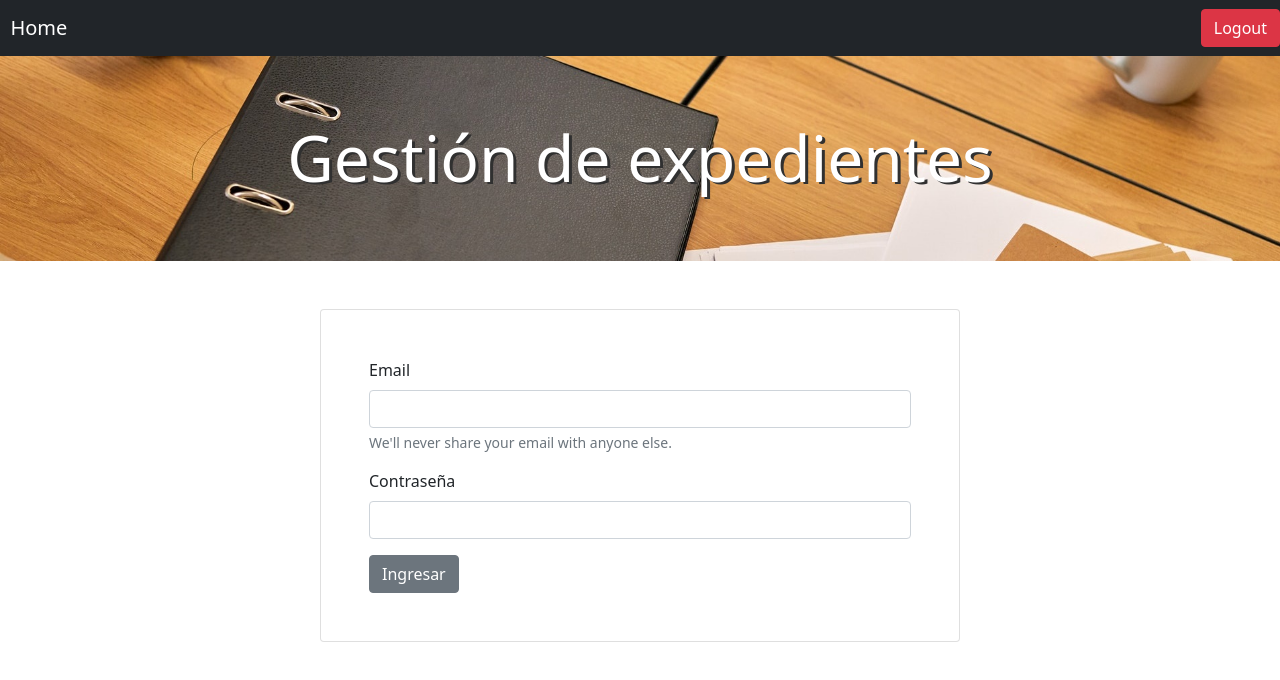
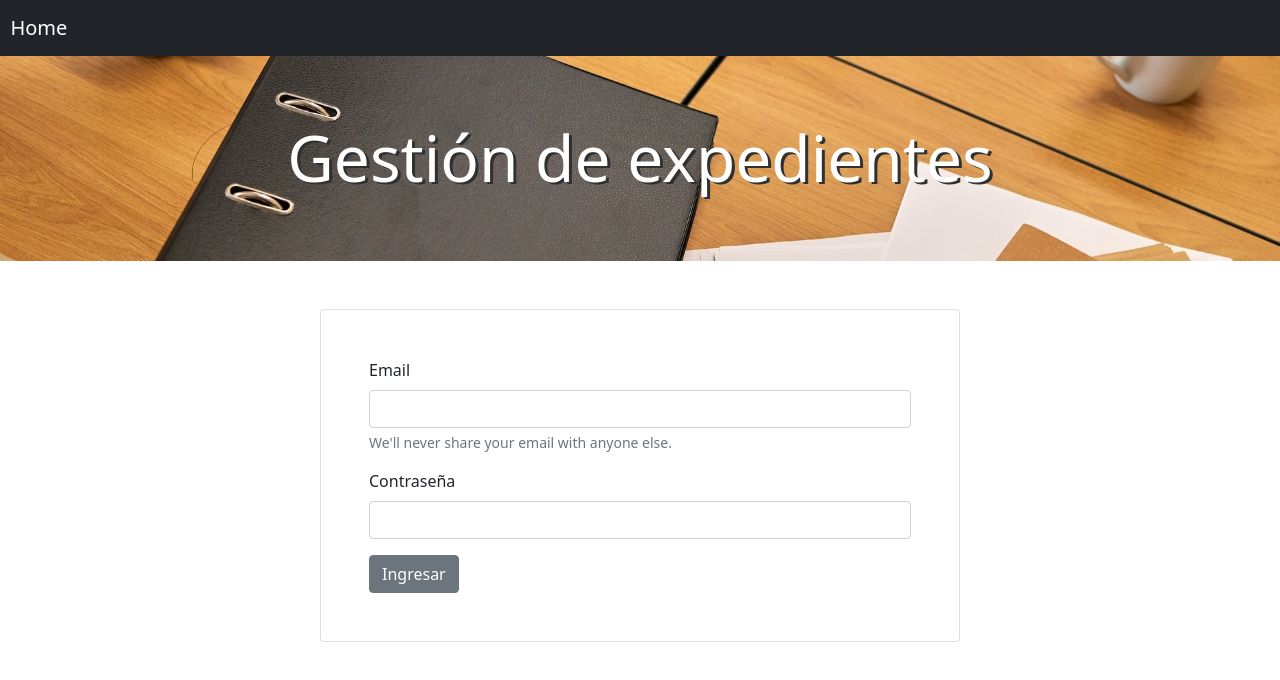
Before and after one commit to ani-ferreira/expedientes, a React (Create React App) app in the folder client/: page /login in a window 1280 px wide. Shown: the top 680 px of the page. Built offline with nearby package versions, Linux system fonts and the light colour scheme.

Commit message:
Conditionally render logout btn

```diff
--- a/client/src/components/Layout/Header.js
+++ b/client/src/components/Layout/Header.js
@@ -1,6 +1,9 @@
 import LogoutBtn from '../LogoutBtn';
+import { useSelector } from 'react-redux';
 
 const Header = () => {
+  const isAuth = useSelector((state) => state.authReducer.isAuth);
+
   return (
     <nav className="navbar navbar-expand-lg navbar-dark bg-dark">
       <a className="navbar-brand active" href="/">
@@ -8,7 +11,7 @@ const Header = () => {
       </a>
 
       <div className="collapse navbar-collapse" id="navbarNav"></div>
-      <LogoutBtn />
+      {isAuth ? <LogoutBtn /> : null}
     </nav>
   );
 };
--- a/client/src/components/LogoutBtn.js
+++ b/client/src/components/LogoutBtn.js
@@ -19,7 +19,7 @@ const LogoutBtn = () => {
         logoutBtn();
       }}
     >
-      Logout
+      Salir
     </button>
   );
 };
```
